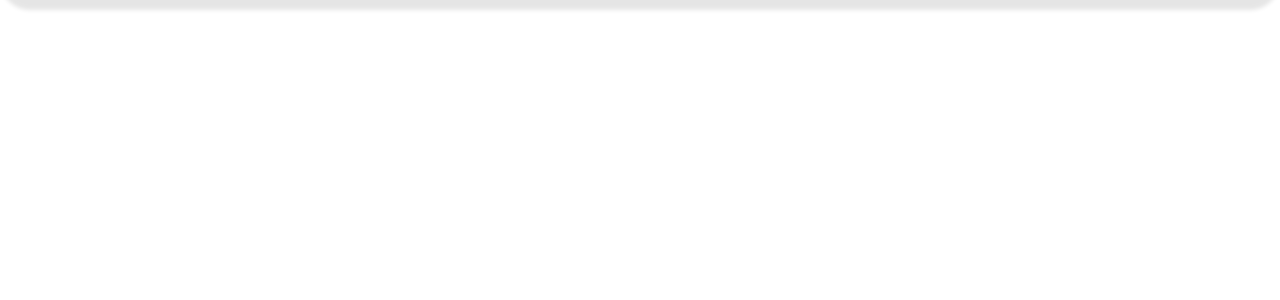
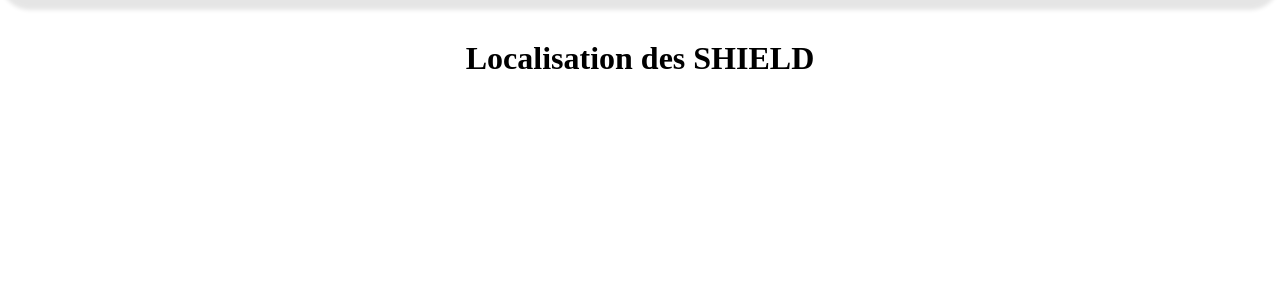
Before and after one commit to lukalbh/flask-pro, a Flask app: page /localisation in a window 1280 px wide. Shown: the part 98-398 px from the top of the page. Run offline with Flask 3, Linux system fonts and the light colour scheme; the visitor is signed in with stand-in values (Sample User, id 1).

Commit message:
Ajout de pleins de fonctionnalités

```diff
--- /dev/null
+++ b/static/css/localisation.css
@@ -0,0 +1,4 @@
+.title-loc {
+    text-align: center;
+    margin-top: 40px; /* Ajustez la valeur selon l'espacement désiré */
+}
--- a/templates/config.html
+++ b/templates/config.html
@@ -11,7 +11,7 @@
 
     <body>
         {% include 'dashboard/navbar.html' %}
-        <h1>Configuration dziopdjqzidpopjqzidopqzjdioqzjdqziod</h1>
+        <h1>Vue d'ensemble de la Configuration</h1>
 
         <button onclick="validateAndSave()">Valider et Sauvegarder</button>
         <div class="container-fluid">
--- a/templates/localisation.html
+++ b/templates/localisation.html
@@ -3,10 +3,16 @@
 <head>
     <meta charset="UTF-8">
     <meta name="viewport" content="width=device-width, initial-scale=1.0">
+    <link rel="stylesheet" href="{{ url_for('static', filename='css/localisation.css') }}">
     <link rel="icon" type="image/png" href="/static/img/iconDataCup.jpeg">
     <title>Localisation</title>
 </head>
 <body>
     {% include 'dashboard/navbar.html' %}
+
+    <h1 class="title-loc">Localisation des SHIELD </h1>
+
+
+
 </body>
 </html>
```
Also changed, not shown: templates/dashboard/dashboardMain.html (+9 -0 lines).
